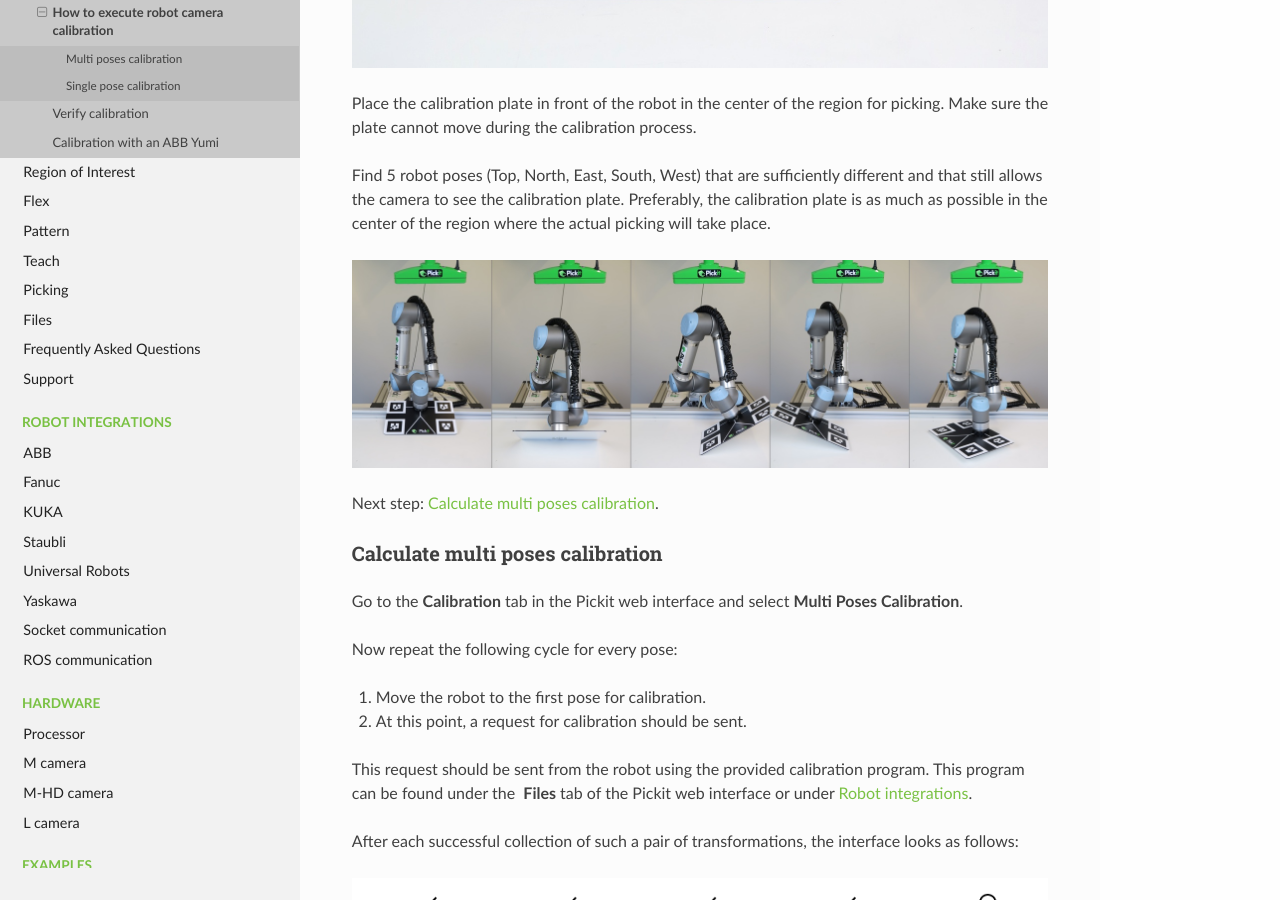
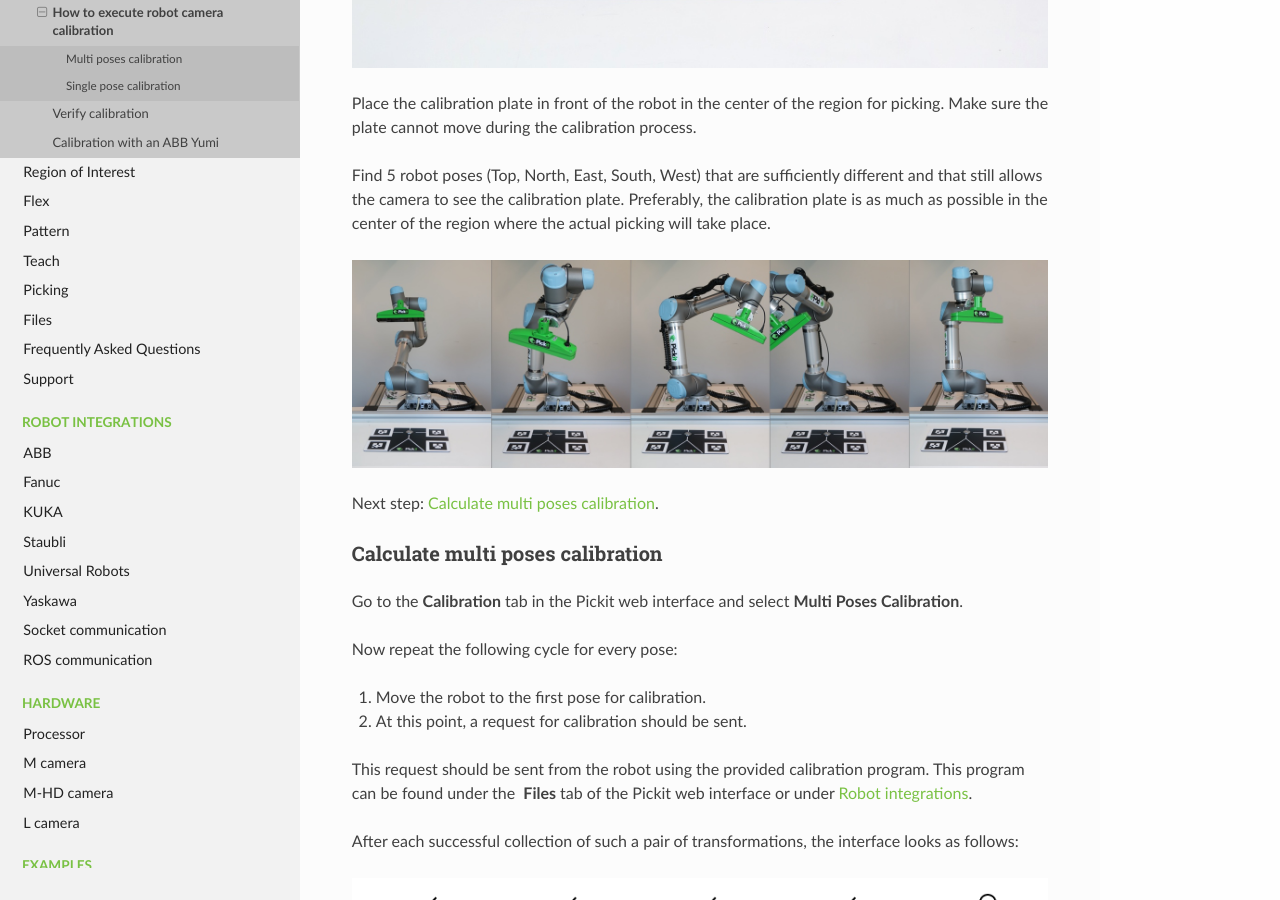
Before and after one commit to yuanshunning/pickit-docs, a Sphinx documentation site: the page built from docs/documentation/cameras/how-to-execute-robot-camera-calibration.rst, in a window 1280 px wide and 900 px high, scrolled down 3251 px. Built offline with Sphinx 7.4.7 and the Read the Docs theme 2.0.0, drawn with Linux system fonts in a browser that asks for light colours; pages that are not in the unit, such as notebooks, are missing from menus.

Commit message:
changed image of on robot calibration

```diff
--- a/docs/documentation/cameras/how-to-execute-robot-camera-calibration.rst
+++ b/docs/documentation/cameras/how-to-execute-robot-camera-calibration.rst
@@ -61,7 +61,7 @@
 Preferably, the calibration plate is as much as possible in the center
 of the region where the actual picking will take place.
 
-.. image:: /assets/images/Documentation/Calibration-stationary-mounted.jpg
+.. image:: /assets/images/Documentation/Calibration-robot-mounted.jpg
 
 Next step: :ref:`calculate-multi-poses-calibration`.
 
```
